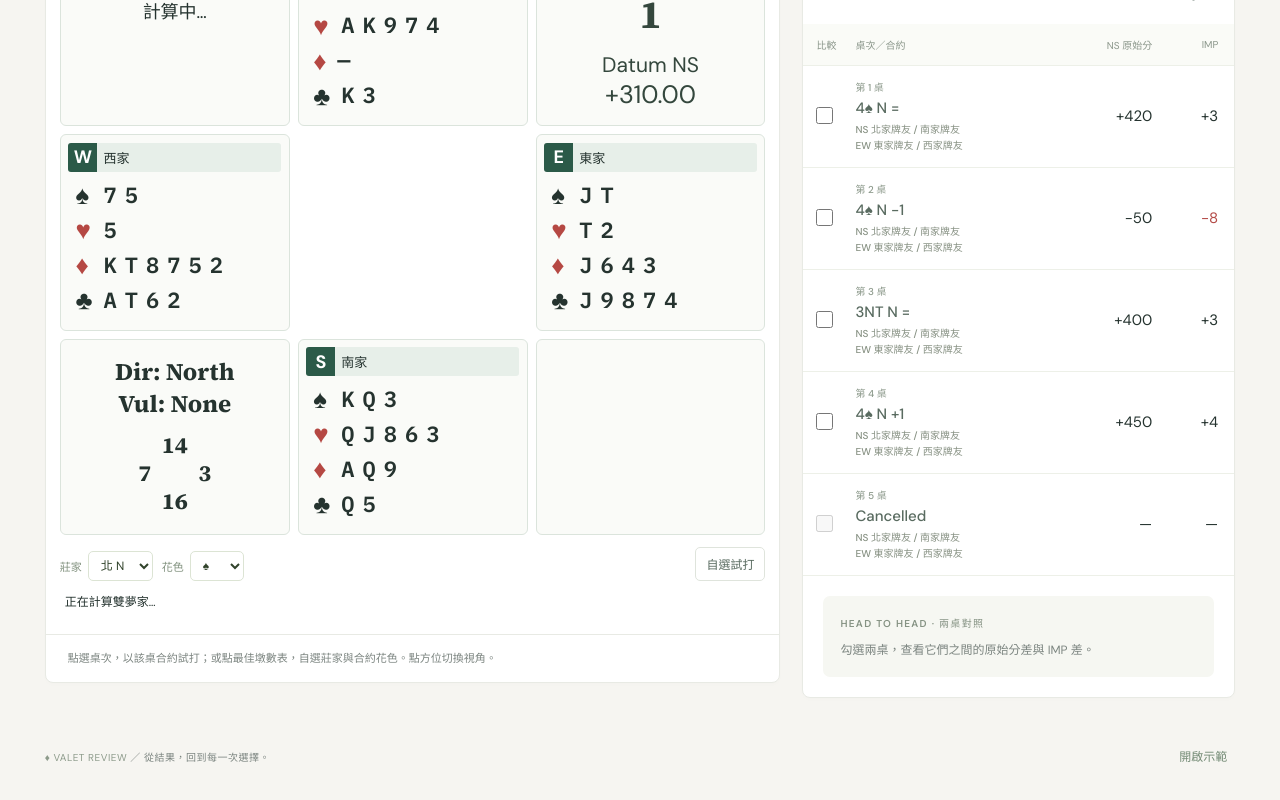
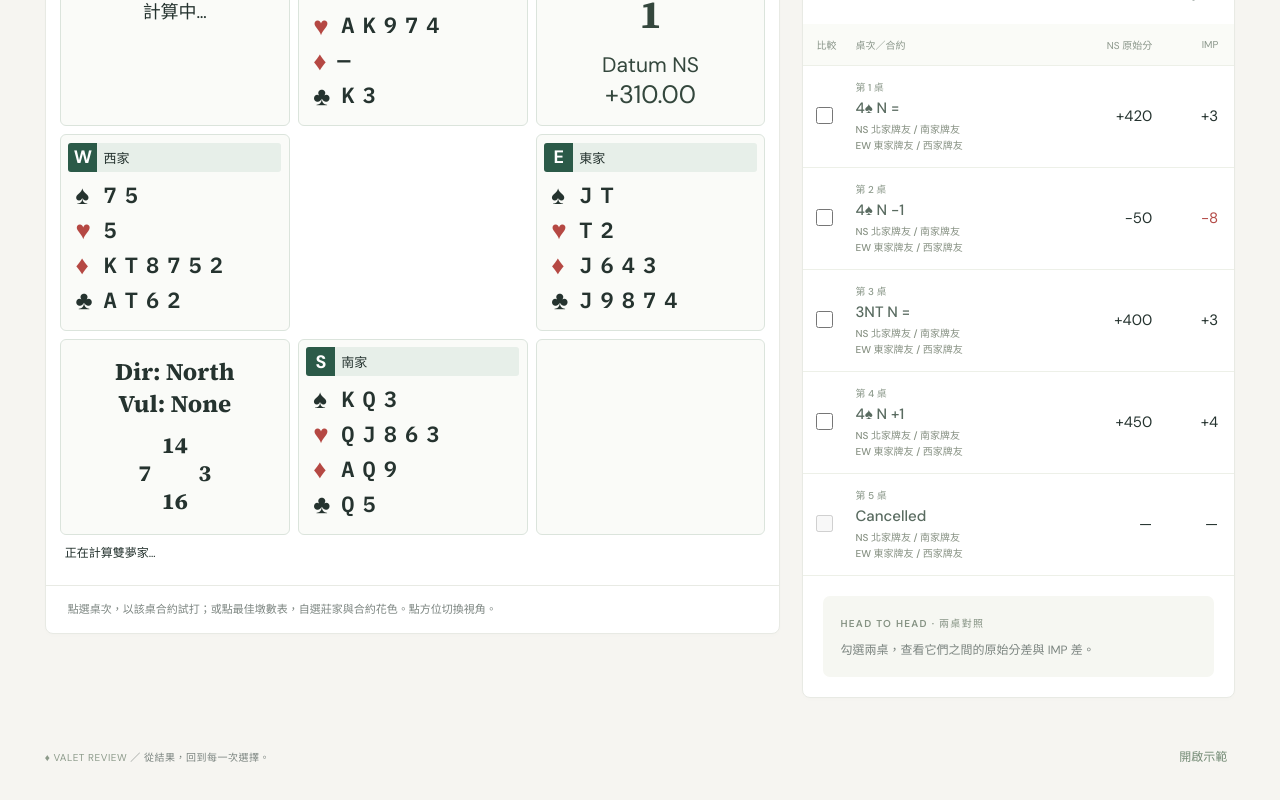
Before and after one commit to moscito2030/valet-review, a React (Vite) app: page / in a window 1280 px wide. Shown: the part 500-1300 px from the top of the page. Built offline with nearby package versions, Linux system fonts and the light colour scheme.

Commit message:
ui: remove redundant trial play controls

```diff
--- a/src/App.tsx
+++ b/src/App.tsx
@@ -769,7 +769,7 @@ export default function App() {
             <div className="help-content">
               <h3>看牌與試打</h3>
               <p>
-                選擇牌號，再點一桌成績載入合約。點手牌或下方卡牌出牌，系統會限制輪流與跟花。可以回上一步、點本墩的牌退回該步，或重新試打。
+                選擇牌號，再點一桌成績載入合約。點手牌或下方卡牌出牌，系統會限制輪流與跟花。可以回上一步，或點本墩的牌退回該步。
               </p>
               <p>
                 鍵盤可按牌面點數（2–9、T、J、Q、K、A）：只有一張合法牌符合時才會出牌。Backspace
--- a/src/base.css
+++ b/src/base.css
@@ -582,11 +582,6 @@ textarea {
   color: #34533d;
   margin: 0;
 }
-.restart-trial {
-  padding: 5px 8px;
-  font-size: 11px;
-  margin-top: 8px;
-}
 .analysis-status,
 .error-text {
   font-size: 12px;
--- a/src/components/deal-explorer.tsx
+++ b/src/components/deal-explorer.tsx
@@ -108,8 +108,6 @@ export function DealExplorer({
   const [perspective, setPerspective] = useState<Seat | null>(null);
   const [analysis, setAnalysis] = useState<Analysis | null>(null);
   const [selection, setSelection] = useState('');
-  const [trialSeat, setTrialSeat] = useState<Seat>('N');
-  const [trialStrain, setTrialStrain] = useState('S');
   const [history, setHistory] = useState<PlayState[]>([]);
   const [future, setFuture] = useState<Future | null>(null);
   const [error, setError] = useState('');
@@ -217,12 +215,12 @@ export function DealExplorer({
       alive = false;
     };
   }, [state, strain]);
-  function toggle(seat: Seat, trump: string, restart = false) {
+  function toggle(seat: Seat, trump: string) {
     // Clearing the selected row must not overwrite the manual DD choice in the result effect.
     detachResult.current = !!result;
     onManualTrial?.();
     const key = seat + trump;
-    if (selection === key && !restart) {
+    if (selection === key) {
       setSelection('');
       setHistory([]);
       setFuture(null);
@@ -596,39 +594,6 @@ export function DealExplorer({
           )}
         </section>
       </div>
-      <div className="trial-start">
-        <label>
-          莊家
-          <select
-            aria-label="試打莊家"
-            value={trialSeat}
-            onChange={(e) => setTrialSeat(e.target.value as Seat)}
-          >
-            {seats.map((s) => (
-              <option key={s} value={s}>
-                {seatNames[s]} {s}
-              </option>
-            ))}
-          </select>
-        </label>
-        <label>
-          花色
-          <select
-            aria-label="試打花色"
-            value={trialStrain}
-            onChange={(e) => setTrialStrain(e.target.value)}
-          >
-            {strains.map((s) => (
-              <option key={s} value={s}>
-                {symbols[s]}
-              </option>
-            ))}
-          </select>
-        </label>
-        <button type="button" onClick={() => toggle(trialSeat, trialStrain, true)}>
-          自選試打
-        </button>
-      </div>
       {lead && !validLead && <p className="error-text">首攻 {lead} 與牌型不符，請核對紀錄。</p>}
       {state && (
         <div className="play-keyboard">
@@ -663,16 +628,6 @@ export function DealExplorer({
               <X size={16} />
             </button>
           </div>
-          <button
-            type="button"
-            className="restart-trial"
-            onClick={() => {
-              setFuture(null);
-              setHistory([initialPlay(board, declarer)]);
-            }}
-          >
-            重新試打
-          </button>
           <div className="play-context">
             <span>
               {tableSelected && result ? actualContract : `${declarer} ${symbols[strain]}`} · NS{' '}
--- a/src/deal.css
+++ b/src/deal.css
@@ -874,25 +874,3 @@
 .board-information .board-average {
   display: block;
 }
-.trial-start {
-  display: flex;
-  align-items: end;
-  gap: 9px;
-  padding: 12px 0 3px;
-}
-.trial-start label {
-  display: flex;
-  align-items: center;
-  gap: 6px;
-  color: #81917e;
-  font-size: 11px;
-}
-.trial-start select {
-  padding: 5px 8px;
-  font-size: 12px;
-}
-.trial-start button {
-  padding: 7px 10px;
-  font-size: 12px;
-  margin-left: auto;
-}
```
